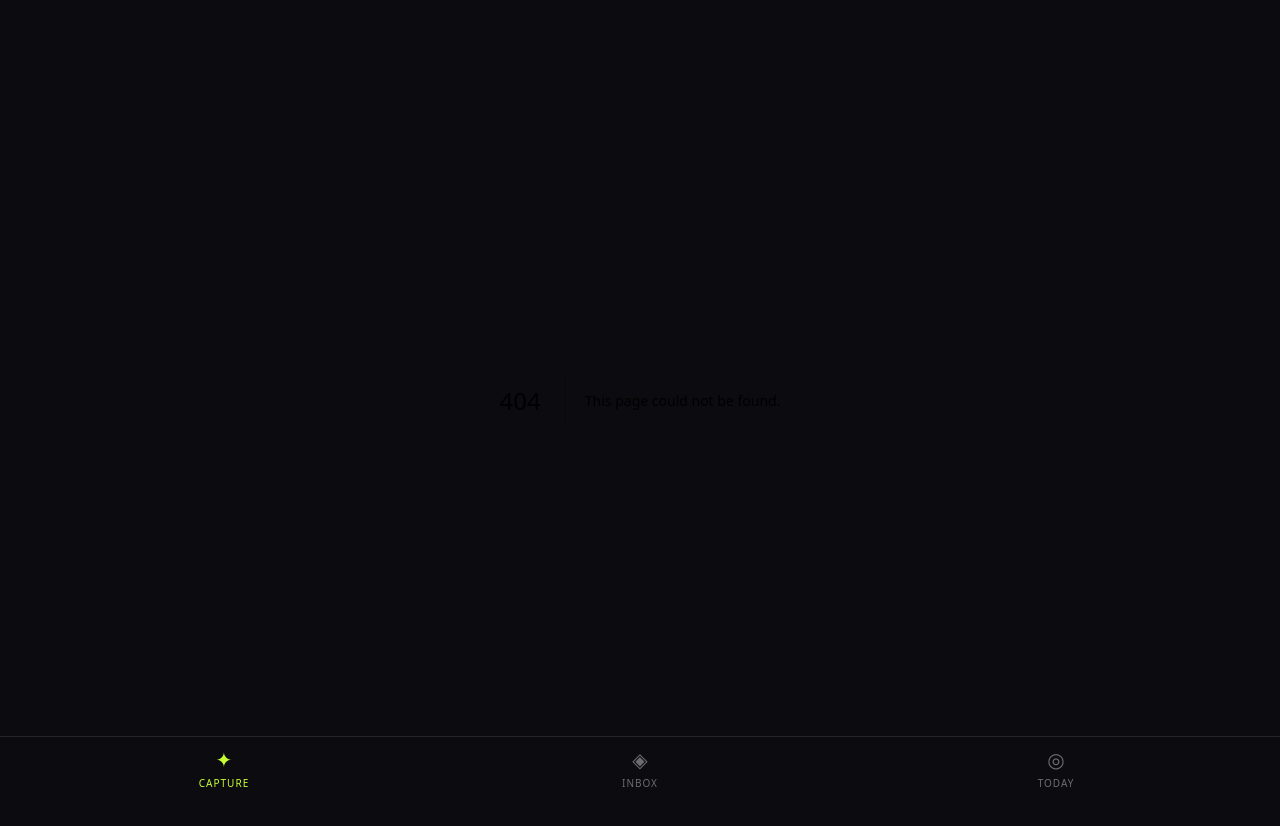
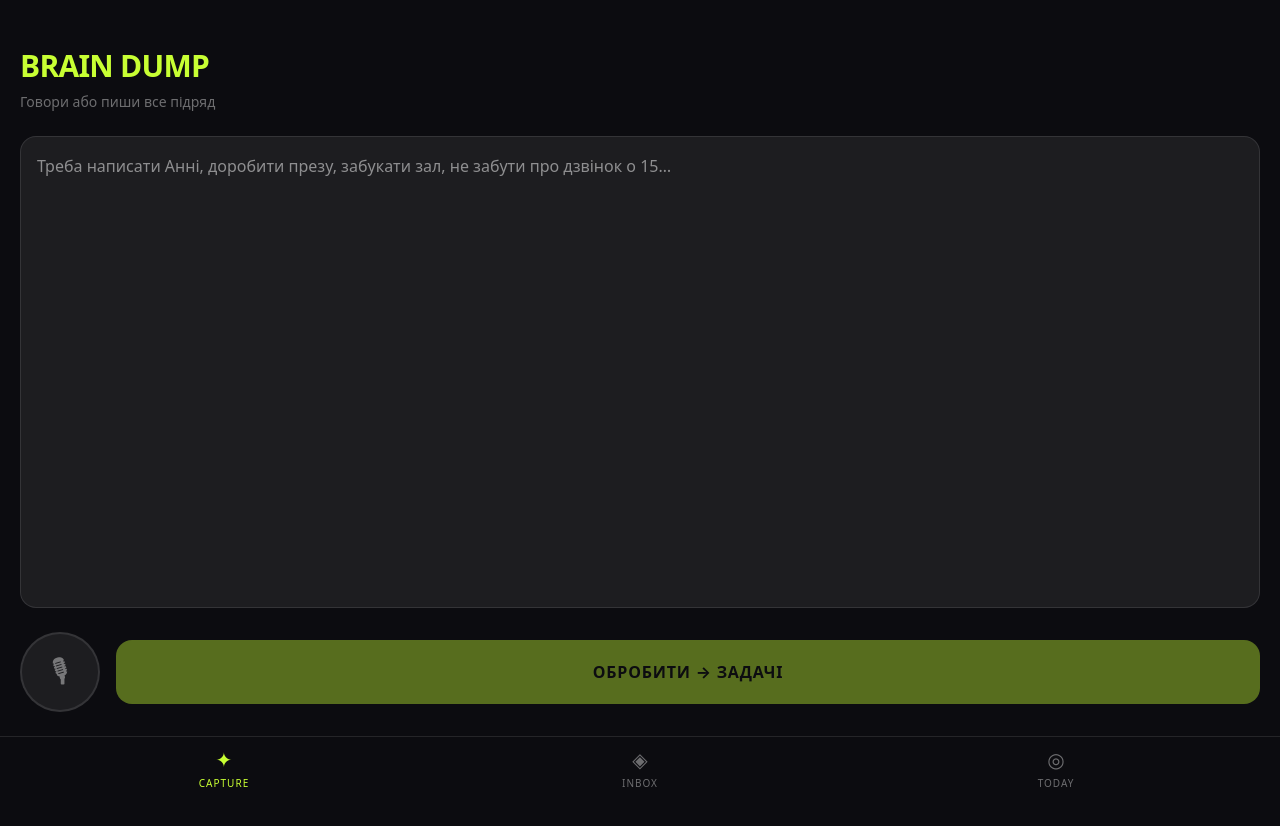
Before and after one commit to kynkurohova/AI-Planner, a Next.js app: page /capture in a window 1280 px wide. Before the commit this address had no page. Shown: the top 826 px of the page. Built offline with nearby package versions, Linux system fonts and the light colour scheme.

Commit message:
feat: add Capture screen (voice + text → AI parse)

```diff
--- /dev/null
+++ b/app/capture/page.tsx
@@ -0,0 +1,86 @@
+'use client'
+import { useState, useTransition } from 'react'
+import { useRouter } from 'next/navigation'
+import MicButton from '@/components/MicButton'
+import { upsertTask } from '@/lib/storage'
+import type { Task } from '@/lib/types'
+
+export default function CapturePage() {
+  const [text, setText] = useState('')
+  const [error, setError] = useState<string | null>(null)
+  const [isPending, startTransition] = useTransition()
+  const router = useRouter()
+
+  const handleTranscript = (t: string) => {
+    setText(prev => (prev ? prev + ' ' + t : t))
+  }
+
+  const handleSubmit = () => {
+    if (!text.trim()) return
+    setError(null)
+    startTransition(async () => {
+      try {
+        const today = new Date().toISOString().split('T')[0]
+        const res = await fetch('/api/parse-tasks', {
+          method: 'POST',
+          headers: { 'Content-Type': 'application/json' },
+          body: JSON.stringify({ text, today }),
+        })
+        if (!res.ok) throw new Error('failed')
+        const { tasks } = await res.json()
+        const now = new Date().toISOString()
+        tasks.forEach((t: Omit<Task, 'id' | 'status' | 'createdAt'>) => {
+          upsertTask({ ...t, id: crypto.randomUUID(), status: 'inbox', createdAt: now })
+        })
+        router.push('/inbox')
+      } catch {
+        setError('Не вдалося обробити текст. Спробуй ще раз.')
+      }
+    })
+  }
+
+  return (
+    <div className="flex flex-col min-h-[calc(100dvh-64px)] px-5 pt-12">
+      <h1
+        className="text-3xl font-black uppercase tracking-tight mb-2"
+        style={{ color: 'var(--lime)' }}
+      >
+        Brain dump
+      </h1>
+      <p className="text-sm mb-6" style={{ color: 'var(--text-muted)' }}>
+        Говори або пиши все підряд
+      </p>
+
+      <textarea
+        value={text}
+        onChange={e => setText(e.target.value)}
+        placeholder="Треба написати Анні, доробити презу, забукати зал, не забути про дзвінок о 15…"
+        className="flex-1 w-full resize-none rounded-2xl p-4 text-base leading-relaxed outline-none"
+        style={{
+          background: 'var(--surface)',
+          border: '1px solid var(--border)',
+          color: 'var(--text-primary)',
+          minHeight: 200,
+        }}
+      />
+
+      {error && (
+        <p className="mt-3 text-sm" style={{ color: 'var(--coral)' }}>
+          {error}
+        </p>
+      )}
+
+      <div className="flex items-center gap-4 mt-6 mb-6">
+        <MicButton onTranscript={handleTranscript} onError={setError} />
+        <button
+          onClick={handleSubmit}
+          disabled={!text.trim() || isPending}
+          className="flex-1 py-5 rounded-2xl text-base font-bold uppercase tracking-wider transition-all active:scale-95 disabled:opacity-40"
+          style={{ background: 'var(--lime)', color: 'var(--bg)' }}
+        >
+          {isPending ? 'Обробляю…' : 'Обробити → задачі'}
+        </button>
+      </div>
+    </div>
+  )
+}
```
